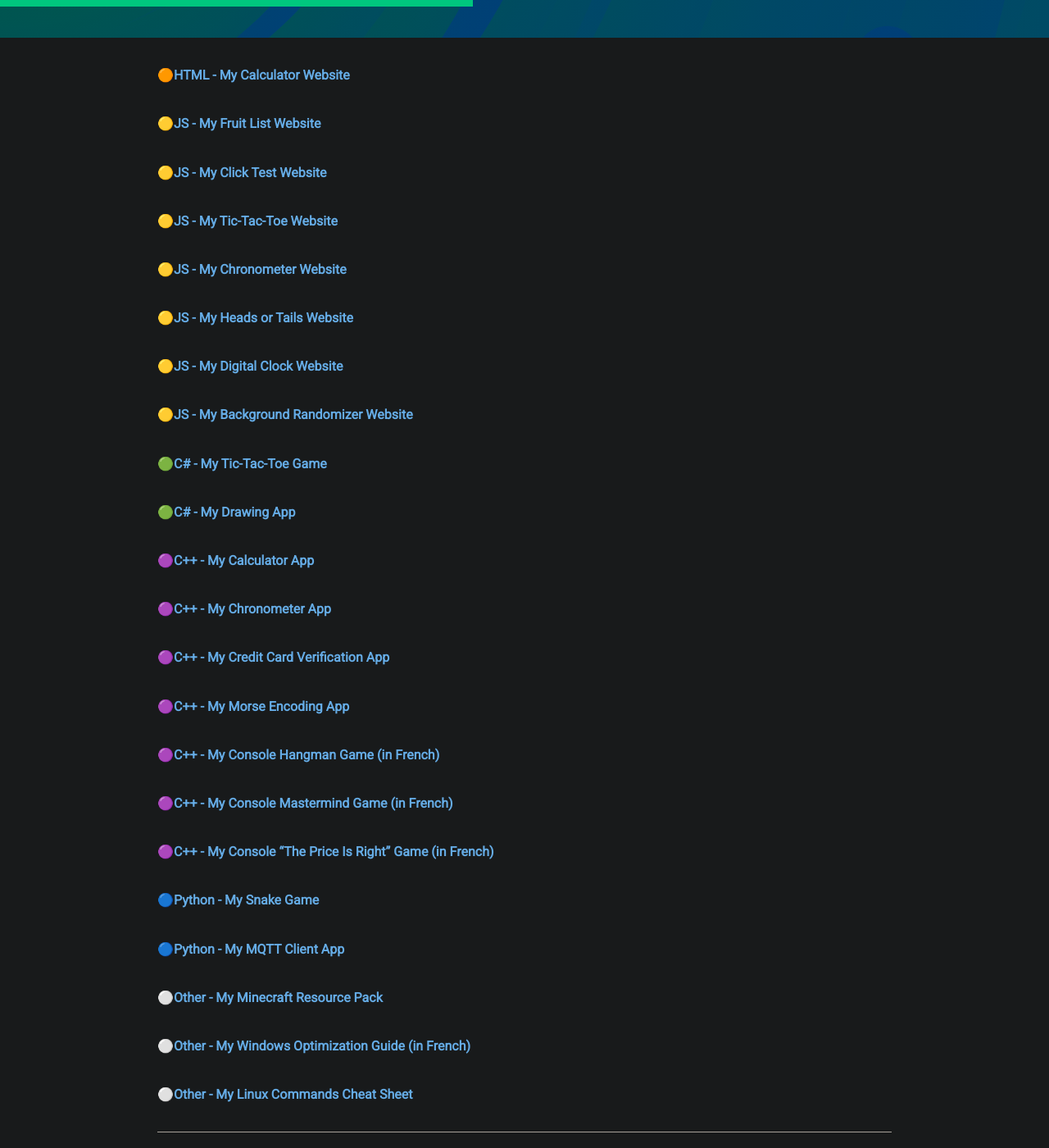
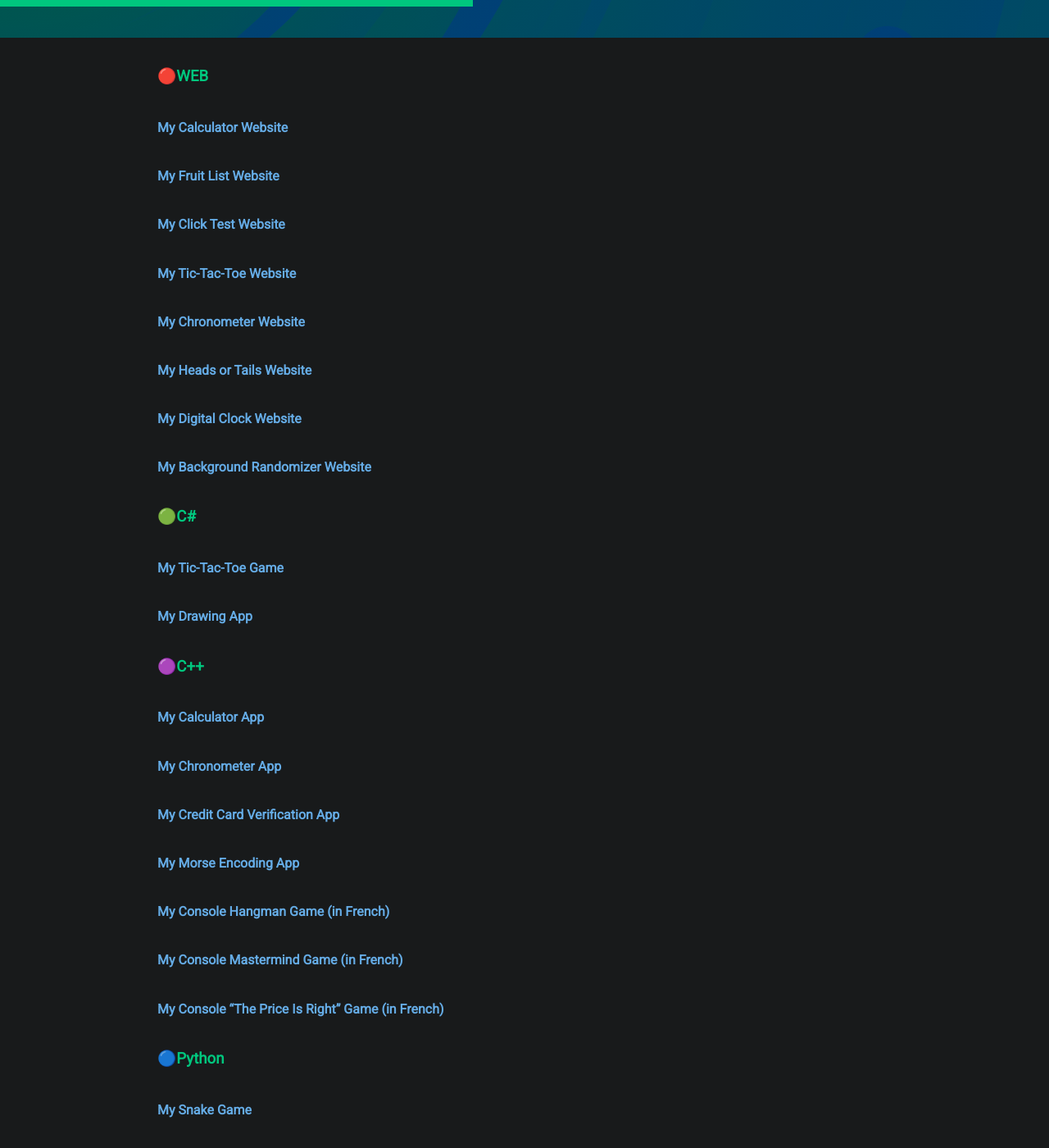
Before and after one commit to PouletEnSlip/pouletenslip.github.io, a Jekyll site: the page built from index.md, in a window 1280 px wide and 1400 px high, scrolled down 322 px. Shown: the whole window at 82% size. Built offline with Jekyll 4.4.1, drawn with Linux system fonts in a browser that asks for light colours; our own code applies the rules of GitHub Pages for plain Markdown files; some of the changed text lies outside the part shown.

Commit message:
Update index.md

```diff
--- a/index.md
+++ b/index.md
@@ -2,25 +2,34 @@
 layout: default
 ---
 
-#### [🟠HTML - My Calculator Website](pages/calculator/)
-#### [🟡JS - My Fruit List Website](pages/fruits/)
-#### [🟡JS - My Click Test Website](pages/clicktest/)
-#### [🟡JS - My Tic-Tac-Toe Website](pages/tictactoe/)
-#### [🟡JS - My Chronometer Website](pages/chronometer/)
-#### [🟡JS - My Heads or Tails Website](pages/headsortails/)
-#### [🟡JS - My Digital Clock Website](pages/clock/)
-#### [🟡JS - My Background Randomizer Website](pages/color/)
-#### [🟢C# - My Tic-Tac-Toe Game](https://github.com/PouletEnSlip/TicTacToeCSharp)
-#### [🟢C# - My Drawing App](https://github.com/PouletEnSlip/Drawing)
-#### [🟣C++ - My Calculator App](https://github.com/PouletEnSlip/Calculator)
-#### [🟣C++ - My Chronometer App](https://github.com/PouletEnSlip/Chronometer)
-#### [🟣C++ - My Credit Card Verification App](https://github.com/PouletEnSlip/CreditCardVerification)
-#### [🟣C++ - My Morse Encoding App](https://github.com/PouletEnSlip/Morse)
-#### [🟣C++ - My Console Hangman Game (in French)](https://github.com/PouletEnSlip/HangmanGame)
-#### [🟣C++ - My Console Mastermind Game (in French)](https://github.com/PouletEnSlip/Mastermind)
-#### [🟣C++ - My Console "The Price Is Right" Game (in French)](https://github.com/PouletEnSlip/ThePriceIsRight)
-#### [🔵Python - My Snake Game](https://github.com/PouletEnSlip/Snake)
-#### [🔵Python - My MQTT Client App](https://github.com/PouletEnSlip/MQTT)
-#### [⚪Other - My Minecraft Resource Pack](pages/cotcotpack)
-#### [⚪Other - My Windows Optimization Guide (in French)](pages/opti)
-#### [⚪Other - My Linux Commands Cheat Sheet](https://github.com/PouletEnSlip/Linux)
+### 🔴WEB
+#### [My Calculator Website](pages/calculator/)
+#### [My Fruit List Website](pages/fruits/)
+#### [My Click Test Website](pages/clicktest/)
+#### [My Tic-Tac-Toe Website](pages/tictactoe/)
+#### [My Chronometer Website](pages/chronometer/)
+#### [My Heads or Tails Website](pages/headsortails/)
+#### [My Digital Clock Website](pages/clock/)
+#### [My Background Randomizer Website](pages/color/)
+
+### 🟢C#
+#### [My Tic-Tac-Toe Game](https://github.com/PouletEnSlip/TicTacToeCSharp)
+#### [My Drawing App](https://github.com/PouletEnSlip/Drawing)
+
+### 🟣C++
+#### [My Calculator App](https://github.com/PouletEnSlip/Calculator)
+#### [My Chronometer App](https://github.com/PouletEnSlip/Chronometer)
+#### [My Credit Card Verification App](https://github.com/PouletEnSlip/CreditCardVerification)
+#### [My Morse Encoding App](https://github.com/PouletEnSlip/Morse)
+#### [My Console Hangman Game (in French)](https://github.com/PouletEnSlip/HangmanGame)
+#### [My Console Mastermind Game (in French)](https://github.com/PouletEnSlip/Mastermind)
+#### [My Console "The Price Is Right" Game (in French)](https://github.com/PouletEnSlip/ThePriceIsRight)
+
+### 🔵Python
+#### [My Snake Game](https://github.com/PouletEnSlip/Snake)
+#### [My MQTT Client App](https://github.com/PouletEnSlip/MQTT)
+
+### ⚪Other
+#### [My Minecraft Resource Pack](pages/cotcotpack)
+#### [My Windows Optimization Guide (in French)](pages/opti)
+#### [My Linux Commands Cheat Sheet](https://github.com/PouletEnSlip/Linux)
```
